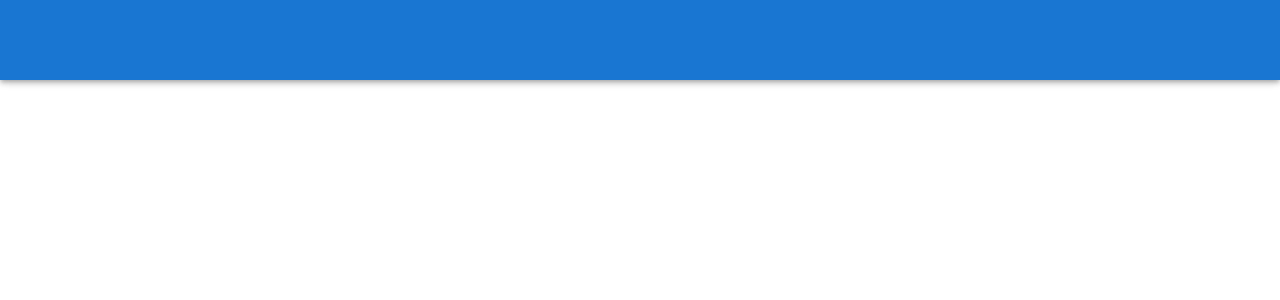
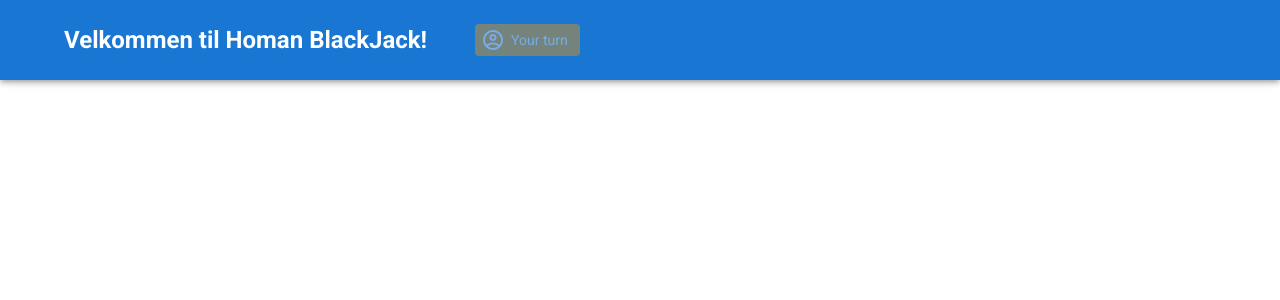
Before and after one commit to Homanism/Nav-blackjack, a Vue app: page / in a window 1280 px wide. Shown: the top 300 px of the page. Built offline with nearby package versions, Linux system fonts and the light colour scheme.

Commit message:
fix: header display turns

```diff
--- a/src/components/AppBar.vue
+++ b/src/components/AppBar.vue
@@ -1,11 +1,28 @@
 <template>
     <v-app-bar app color="primary" dark height="80px">
+        <div class="d-flex align-center">
+            <v-img alt="Game Logo" class="shrink mr-2" contain src="../assets/blackjack-logo.png"
+                transition="scale-transition" width="40" />
 
+            <h2>Velkommen til Homan BlackJack!</h2>
+
+            <div class="ml-10 d-flex">
+                <div>
+                    <v-chip label :disabled="!isMyTurn" class="ma-2" color="orange" text-color="white">
+                        <v-icon left>
+                            mdi-account-circle-outline
+                        </v-icon>
+                        Your turn
+                    </v-chip>
+                </div>
+
+            </div>
+        </div>
     </v-app-bar>
 </template>
 
 <script>
 export default {
-
+    props: ['isMyTurn']
 }
 </script>
--- a/src/components/GameResult.vue
+++ b/src/components/GameResult.vue
@@ -3,8 +3,11 @@
 </template>
 
 <script>
-import GameCard from './GameCard.vue';
 export default {
 
 }
 </script>
+
+<style>
+
+</style>
```
Also changed, not shown: src/App.vue (+6 -5 lines).
